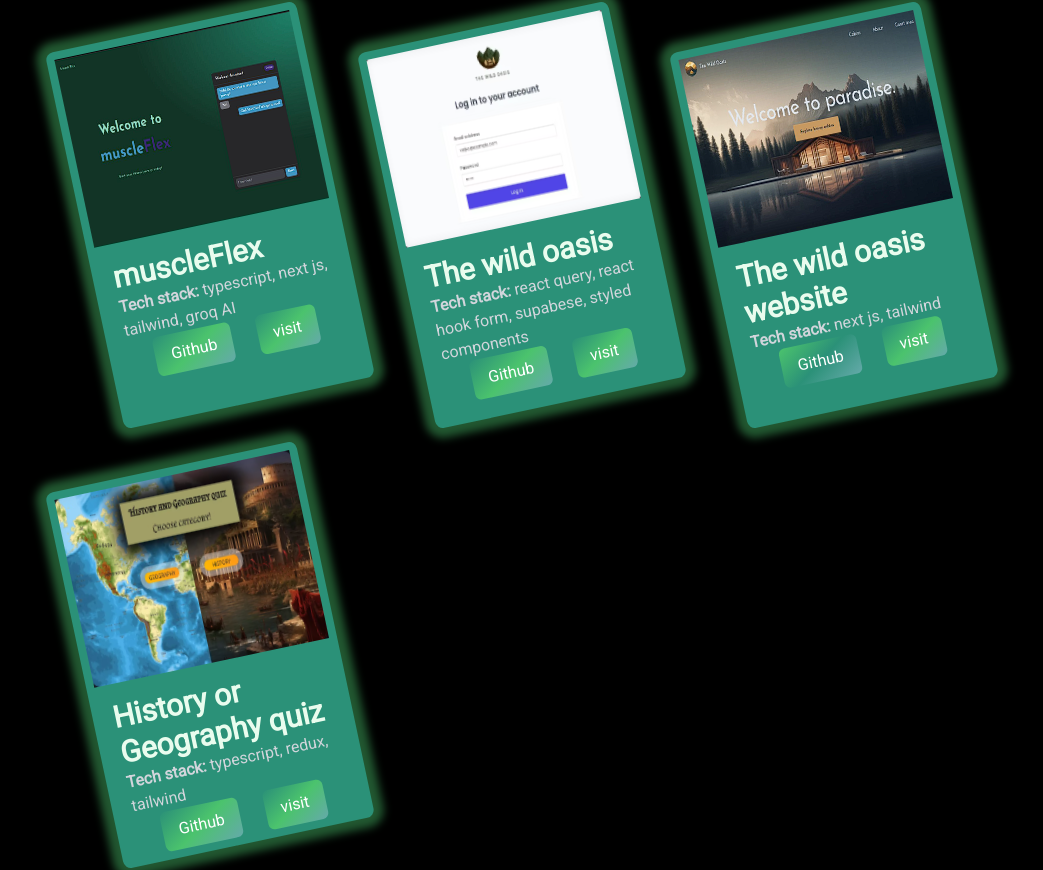
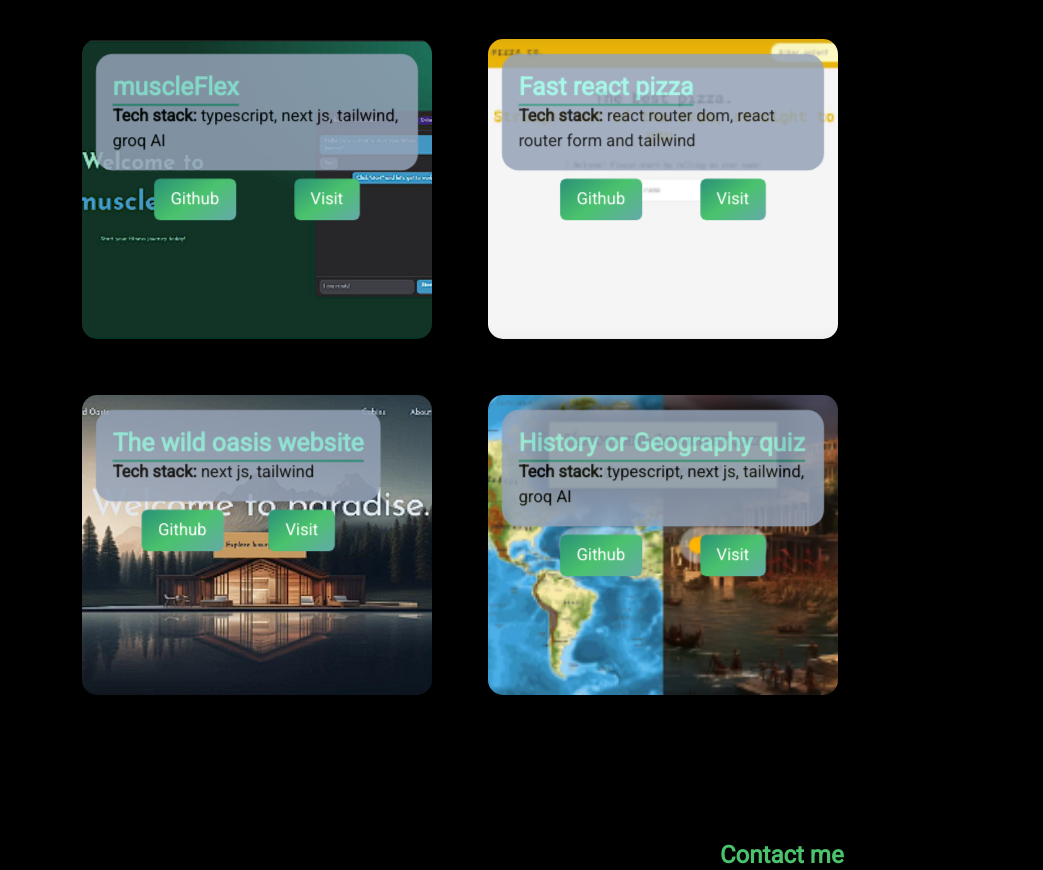
Before and after one commit to VeljkoRikalovic/portfolio-v2, a Next.js app: page /en in a window 1280 px wide. Shown: the part 2397-3267 px from the top of the page, without its empty margins (18-1061 px from the left). Built offline with nearby package versions, Linux system fonts and the light colour scheme.

Commit message:
projectsupdate

```diff
--- a/app/[locale]/layout.tsx
+++ b/app/[locale]/layout.tsx
@@ -34,7 +34,7 @@ export default function RootLayout(props: Props) {
     <html lang={locale} suppressHydrationWarning>
       <head />
       <body
-        className={`${roboto.className} antialiased text-background dark:text-text bg-text dark:bg-black min-h-screen`}
+        className={`${roboto.className} antialiased text-background dark:text-text bg-slate-200 dark:bg-black min-h-screen`}
       >
         {messages ? (
           <NextIntlClientProvider locale={locale} messages={messages}>
--- a/app/_components/Projects.tsx
+++ b/app/_components/Projects.tsx
@@ -1,13 +1,15 @@
 "use client";
 import { useTranslations } from "next-intl";
-import Image from "next/image";
+import TiltedCard from "./TiltedCard/TiltedCard";
+import ProjectsButton from "./ProjectsButton";
+import ProjectsInfo from "./ProjectsInfo";
 
 function Projects() {
   const t = useTranslations();
   return (
     <div
       id="projects"
-      className="flex flex-col gap-40 min-h-screen px-20 py-12 "
+      className="flex flex-col gap-40 min-h-screen px-20 py-16 "
     >
       <div>
         <h1 className="text-4xl underline underline-offset-8 decoration-secondary ">
@@ -16,159 +18,146 @@ function Projects() {
         <p className="pt-8 text-lg">{t("Projects description")}</p>
       </div>
       <div className="flex gap-14 flex-wrap w-full px-5">
-        <div className="transform transition duration-300 hover:scale-110 rounded-lg h-[30rem] sm:h-96 w-64 bg-secondary hover:shadow-none shadow-[0px_0px_8px_10px_rgba(75,195,109,0.45)] hover:-rotate-0  -rotate-12">
-          <div className="m-2 h-3/6 rounded-lg relative">
-            <Image src="/mfscreen.png" fill alt="background" sizes="100%" />
-          </div>
-
+        <TiltedCard
+          imageSrc="/mfscreen.png"
+          altText="muscle-flex"
+          captionText="muscleFlex"
+          containerHeight="300px"
+          containerWidth="350px"
+          imageHeight="300px"
+          imageWidth="350px"
+          rotateAmplitude={16}
+          scaleOnHover={1.2}
+          showMobileWarning={false}
+          showTooltip={true}
+          displayOverlayContent={true}
+          overlayContent={
             <div className="px-5 pt-2 flex flex-col">
-            <h2 className="sm:text-3xl text-xl font-bold">muscleFlex</h2>
-            <p className="dark:text-gray-300">
-              <span className="font-semibold">{t("Tech stack")}:</span>{" "}
-              typescript, next js, tailwind, groq AI
-            </p>
-
+              <ProjectsInfo
+                name="muscleFlex"
+                stack="typescript, next js, tailwind, groq AI"
+              />
               <div className="flex justify-evenly">
-              <a
-                href="https://github.com/VeljkoRikalovic/muscleFlex"
-                target="_blank"
-              >
-                <button
-                  className="[background:linear-gradient(144deg,#2b9178,#4bc36d_50%,#64aaa9)] dark:text-white px-4 py-2 rounded-md hover:opacity-40"
-                  type="button"
+                <ProjectsButton
+                  link={"https://github.com/VeljkoRikalovic/muscleFlex"}
                 >
                   Github
-                </button>
-              </a>
-              <a href="https://muscle-flex.vercel.app/" target="_blank">
-                <button
-                  className="[background:linear-gradient(144deg,#2b9178,#4bc36d_50%,#64aaa9)] dark:text-white px-4 py-2 rounded-md hover:opacity-40"
-                  type="button"
+                </ProjectsButton>
+                <ProjectsButton link={"https://muscle-flex.vercel.app/"}>
+                  {t("visit")}
+                </ProjectsButton>
+              </div>
+            </div>
+          }
+        />
+        <TiltedCard
+          imageSrc="/frpscreen.png"
+          altText="Fast react pizza"
+          captionText="Fast react pizza"
+          containerHeight="300px"
+          containerWidth="350px"
+          imageHeight="300px"
+          imageWidth="350px"
+          rotateAmplitude={16}
+          scaleOnHover={1.2}
+          showMobileWarning={false}
+          showTooltip={true}
+          displayOverlayContent={true}
+          overlayContent={
+            <div className="px-5 pt-2 flex flex-col">
+              <ProjectsInfo
+                name="Fast react pizza"
+                stack="react router dom, react router form and tailwind"
+              />
+              <div className="flex justify-evenly">
+                <ProjectsButton
+                  link={"https://github.com/VeljkoRikalovic/fast-react-pizza"}
+                >
+                  Github
+                </ProjectsButton>
+                <ProjectsButton
+                  link={"https://fast-react-pizza-veljkorikalovic.netlify.app/"}
                 >
                   {t("visit")}
-                </button>
-              </a>
+                </ProjectsButton>
               </div>
             </div>
-        </div>
-        <div className="transform transition duration-300 hover:scale-110 rounded-lg h-[30rem] sm:h-96 w-64 bg-secondary hover:shadow-none shadow-[0px_0px_8px_10px_rgba(75,195,109,0.45)] hover:-rotate-0  -rotate-12 hover:z-10">
-          <div className="m-2 h-3/6 rounded-lg relative">
-            <Image src="/twoscreen.png" fill alt="background" sizes="100%" />
-          </div>
-
+          }
+        />
+        <TiltedCard
+          imageSrc="/twowscreen.png"
+          altText="The wild oasis website"
+          captionText="The wild oasis website"
+          containerHeight="300px"
+          containerWidth="350px"
+          imageHeight="300px"
+          imageWidth="350px"
+          rotateAmplitude={16}
+          scaleOnHover={1.2}
+          showMobileWarning={false}
+          showTooltip={true}
+          displayOverlayContent={true}
+          overlayContent={
             <div className="px-5 pt-2 flex flex-col">
-            <h2 className="sm:text-3xl text-xl font-bold">The wild oasis</h2>
-            <p className="dark:text-gray-300">
-              <span className="font-semibold">{t("Tech stack")}:</span> react
-              query, react hook form, supabese, styled components
-            </p>
-
+              <ProjectsInfo
+                name="The wild oasis website"
+                stack="next js, tailwind"
+              />
               <div className="flex justify-evenly">
-              <a
-                href="https://github.com/VeljkoRikalovic/the-wild-oasis"
-                target="_blank"
-              >
-                <button
-                  className="[background:linear-gradient(144deg,#2b9178,#4bc36d_50%,#64aaa9)] dark:text-white px-4 py-2 rounded-md hover:opacity-40"
-                  type="button"
+                <ProjectsButton
+                  link={
+                    "https://github.com/VeljkoRikalovic/the-wild-oasis-website"
+                  }
                 >
                   Github
-                </button>
-              </a>
-              <a
-                href="https://the-wild-oasis-veljkorikalovic.netlify.app"
-                target="_blank"
-              >
-                <button
-                  className="[background:linear-gradient(144deg,#2b9178,#4bc36d_50%,#64aaa9)] dark:text-white px-4 py-2 rounded-md hover:opacity-40"
-                  type="button"
+                </ProjectsButton>
+                <ProjectsButton
+                  link={"https://the-wild-oasis-website-gamma-gilt.vercel.app"}
                 >
                   {t("visit")}
-                </button>
-              </a>
+                </ProjectsButton>
               </div>
             </div>
-        </div>
-        <div className="transform transition duration-300 hover:scale-110 rounded-lg h-[30rem] sm:h-96 w-64 bg-secondary hover:shadow-none shadow-[0px_0px_8px_10px_rgba(75,195,109,0.45)] hover:-rotate-0  -rotate-12">
-          <div className="m-2 h-3/6 rounded-lg relative">
-            <Image src="/twowscreen.png" fill alt="background" sizes="100%" />
-          </div>
-
+          }
+        />
+        <TiltedCard
+          imageSrc="/hgscreen.png"
+          altText="History or Geography quiz"
+          captionText="History or Geography quiz"
+          containerHeight="300px"
+          containerWidth="350px"
+          imageHeight="300px"
+          imageWidth="350px"
+          rotateAmplitude={16}
+          scaleOnHover={1.2}
+          showMobileWarning={false}
+          showTooltip={true}
+          displayOverlayContent={true}
+          overlayContent={
             <div className="px-5 pt-2 flex flex-col">
-            <h2 className="sm:text-3xl text-xl font-bold">
-              The wild oasis website
-            </h2>
-            <p className="dark:text-gray-300">
-              <span className="font-semibold">{t("Tech stack")}:</span> next js,
-              tailwind
-            </p>
-
+              <ProjectsInfo
+                name="History or Geography quiz"
+                stack="typescript, next js, tailwind, groq AI"
+              />
               <div className="flex justify-evenly">
-              <a
-                href="https://github.com/VeljkoRikalovic/the-wild-oasis-website"
-                target="_blank"
-              >
-                <button
-                  className="[background:linear-gradient(144deg,#4bc36d,#2b9178_50%,#64aaa9)] dark:text-white px-4 py-2  rounded-md hover:opacity-40"
-                  type="button"
+                <ProjectsButton
+                  link={
+                    "https://github.com/VeljkoRikalovic/history-or-geography-quiz"
+                  }
                 >
                   Github
-                </button>
-              </a>
-              <a
-                href="https://the-wild-oasis-website-gamma-gilt.vercel.app"
-                target="_blank"
-              >
-                <button
-                  className="[background:linear-gradient(144deg,#2b9178,#4bc36d_50%,#64aaa9)] dark:text-white px-4 py-2 rounded-md hover:opacity-40"
-                  type="button"
+                </ProjectsButton>
+                <ProjectsButton
+                  link={
+                    "https://history-or-geography-quiz-vrikalovic.netlify.app/"
+                  }
                 >
                   {t("visit")}
-                </button>
-              </a>
+                </ProjectsButton>
               </div>
             </div>
-        </div>
-        <div className="transform transition duration-300 hover:scale-110 rounded-lg h-[30rem] sm:h-96 w-64 hover:shadow-none bg-secondary shadow-[0px_0px_8px_10px_rgba(75,195,109,0.45)] hover:-rotate-0  -rotate-12">
-          <div className="m-2 h-3/6 rounded-lg relative">
-            <Image src="/hgscreen.png" fill alt="background" sizes="100%" />
-          </div>
-
-          <div className="px-5 pt-2 flex flex-col">
-            <h2 className="sm:text-3xl text-xl font-bold">
-              History or Geography quiz
-            </h2>
-            <p className="dark:text-gray-300">
-              <span className="font-semibold">{t("Tech stack")}:</span>{" "}
-              typescript, redux, tailwind
-            </p>
-
-            <div className="flex justify-evenly">
-              <a
-                href="https://github.com/VeljkoRikalovic/history-or-geography-quiz"
-                target="_blank"
-              >
-                <button
-                  className="[background:linear-gradient(144deg,#2b9178,#4bc36d_50%,#64aaa9)] dark:text-white px-4 py-2 rounded-md hover:opacity-40"
-                  type="button"
-                >
-                  Github
-                </button>
-              </a>
-              <a
-                href="https://history-or-geography-quiz-vrikalovic.netlify.app/"
-                target="_blank"
-              >
-                <button
-                  className="[background:linear-gradient(144deg,#2b9178,#4bc36d_50%,#64aaa9)] dark:text-white px-4 py-2 rounded-md hover:opacity-40"
-                  type="button"
-                >
-                  {t("visit")}
-                </button>
-              </a>
-            </div>
-          </div>
-        </div>
+          }
+        />
       </div>
     </div>
   );
--- /dev/null
+++ b/app/_components/ProjectsButton.tsx
@@ -0,0 +1,19 @@
+type Props = {
+  children: string;
+  link: string;
+};
+
+function ProjectsButton({ children, link }: Props) {
+  return (
+    <a href={link} target="_blank">
+      <button
+        className="[background:linear-gradient(144deg,#2b9178,#4bc36d_50%,#64aaa9)] dark:text-white px-4 py-2 rounded-md hover:opacity-40"
+        type="button"
+      >
+        {children}
+      </button>
+    </a>
+  );
+}
+
+export default ProjectsButton;
--- /dev/null
+++ b/app/_components/ProjectsInfo.tsx
@@ -0,0 +1,23 @@
+import { useTranslations } from "next-intl";
+
+type Props = {
+  name: string;
+  stack: string;
+};
+
+function ProjectsInfo({ name, stack }: Props) {
+  const t = useTranslations();
+
+  return (
+    <div className="bg-slate-400 rounded-2xl p-4 mt-3 mb-2 opacity-85">
+      <h2 className="sm:text-2xl text-teal-200 text-xl font-bold  underline underline-offset-8 decoration-secondary">
+        {name}
+      </h2>
+      <p className="text-black">
+        <span className="font-semibold">{t("Tech stack")}:</span> {stack}
+      </p>
+    </div>
+  );
+}
+
+export default ProjectsInfo;
--- /dev/null
+++ b/app/_components/TiltedCard/TiltedCard.tsx
@@ -0,0 +1,157 @@
+/*
+	jsrepo 1.35.1
+	Installed from https://reactbits.dev/ts/tailwind/
+	12. 2. 2025.
+*/
+
+import type { SpringOptions } from "framer-motion";
+import { useRef, useState } from "react";
+import { motion, useMotionValue, useSpring } from "framer-motion";
+
+interface TiltedCardProps {
+  imageSrc: React.ComponentProps<"img">["src"];
+  altText?: string;
+  captionText?: string;
+  containerHeight?: React.CSSProperties["height"];
+  containerWidth?: React.CSSProperties["width"];
+  imageHeight?: React.CSSProperties["height"];
+  imageWidth?: React.CSSProperties["width"];
+  scaleOnHover?: number;
+  rotateAmplitude?: number;
+  showMobileWarning?: boolean;
+  showTooltip?: boolean;
+  overlayContent?: React.ReactNode;
+  displayOverlayContent?: boolean;
+}
+
+const springValues: SpringOptions = {
+  damping: 30,
+  stiffness: 100,
+  mass: 2,
+};
+
+export default function TiltedCard({
+  imageSrc,
+  altText = "Tilted card image",
+  captionText = "",
+  containerHeight = "300px",
+  containerWidth = "100%",
+  imageHeight = "300px",
+  imageWidth = "300px",
+  scaleOnHover = 1.1,
+  rotateAmplitude = 14,
+  showMobileWarning = true,
+  showTooltip = true,
+  overlayContent = null,
+  displayOverlayContent = false,
+}: TiltedCardProps) {
+  const ref = useRef<HTMLElement>(null);
+  const x = useMotionValue(0);
+  const y = useMotionValue(0);
+  const rotateX = useSpring(useMotionValue(0), springValues);
+  const rotateY = useSpring(useMotionValue(0), springValues);
+  const scale = useSpring(1, springValues);
+  const opacity = useSpring(0);
+  const rotateFigcaption = useSpring(0, {
+    stiffness: 350,
+    damping: 30,
+    mass: 1,
+  });
+
+  const [lastY, setLastY] = useState(0);
+
+  function handleMouse(e: React.MouseEvent<HTMLElement>) {
+    if (!ref.current) return;
+
+    const rect = ref.current.getBoundingClientRect();
+    const offsetX = e.clientX - rect.left - rect.width / 2;
+    const offsetY = e.clientY - rect.top - rect.height / 2;
+
+    const rotationX = (offsetY / (rect.height / 2)) * -rotateAmplitude;
+    const rotationY = (offsetX / (rect.width / 2)) * rotateAmplitude;
+
+    rotateX.set(rotationX);
+    rotateY.set(rotationY);
+
+    x.set(e.clientX - rect.left);
+    y.set(e.clientY - rect.top);
+
+    const velocityY = offsetY - lastY;
+    rotateFigcaption.set(-velocityY * 0.6);
+    setLastY(offsetY);
+  }
+
+  function handleMouseEnter() {
+    scale.set(scaleOnHover);
+    opacity.set(1);
+  }
+
+  function handleMouseLeave() {
+    opacity.set(0);
+    scale.set(1);
+    rotateX.set(0);
+    rotateY.set(0);
+    rotateFigcaption.set(0);
+  }
+
+  return (
+    <figure
+      ref={ref}
+      className="relative w-full h-full [perspective:800px] flex flex-col items-center justify-center"
+      style={{
+        height: containerHeight,
+        width: containerWidth,
+      }}
+      onMouseMove={handleMouse}
+      onMouseEnter={handleMouseEnter}
+      onMouseLeave={handleMouseLeave}
+    >
+      {showMobileWarning && (
+        <div className="absolute top-4 text-center text-sm block sm:hidden">
+          This effect is not optimized for mobile. Check on desktop.
+        </div>
+      )}
+
+      <motion.div
+        className="relative [transform-style:preserve-3d]"
+        style={{
+          width: imageWidth,
+          height: imageHeight,
+          rotateX,
+          rotateY,
+          scale,
+        }}
+      >
+        <motion.img
+          src={imageSrc}
+          alt={altText}
+          className="absolute top-0 left-0 object-cover rounded-[15px] will-change-transform [transform:translateZ(0)]"
+          style={{
+            width: imageWidth,
+            height: imageHeight,
+          }}
+        />
+
+        {displayOverlayContent && overlayContent && (
+          <motion.div className="absolute top-0 left-0 z-[2] will-change-transform [transform:translateZ(30px)]">
+            {overlayContent}
+          </motion.div>
+        )}
+      </motion.div>
+
+      {showTooltip && (
+        <motion.figcaption
+          className="pointer-events-none absolute left-0 top-0 rounded-[4px] bg-white px-[10px] py-[4px] text-[10px] text-[#2d2d2d] opacity-0 z-[3] hidden sm:block"
+          style={{
+            x,
+            y,
+            opacity,
+            rotate: rotateFigcaption,
+          }}
+        >
+          {captionText}
+        </motion.figcaption>
+      )}
+    </figure>
+  );
+}
--- a/messages/en.json
+++ b/messages/en.json
@@ -8,7 +8,7 @@
   "My projects": "My projects",
   "Projects description": "Welcome to the list of my recent projects! Enjoy!",
   "Tech stack": "Tech stack",
-  "visit": "visit",
+  "visit": "Visit",
   "connect": "Let's connect",
   "connect description": "I'm currently looking for new opportunities, my inbox is always open. Whether you have a question or just want to say hi, I'll try my best to get back to you!",
   "contact me": "Contact me",
--- a/package.json
+++ b/package.json
@@ -9,6 +9,7 @@
     "lint": "next lint"
   },
   "dependencies": {
+    "framer-motion": "^11.18.2",
     "i18next": "^23.15.1",
     "i18next-browser-languagedetector": "^8.0.0",
     "i18next-http-backend": "^2.6.1",
```
Also changed, not shown: public/frpscreen.png (added), 1 other file (tests, documents, lock files or other folders). Lines whose indentation alone changed are shown as unchanged.
